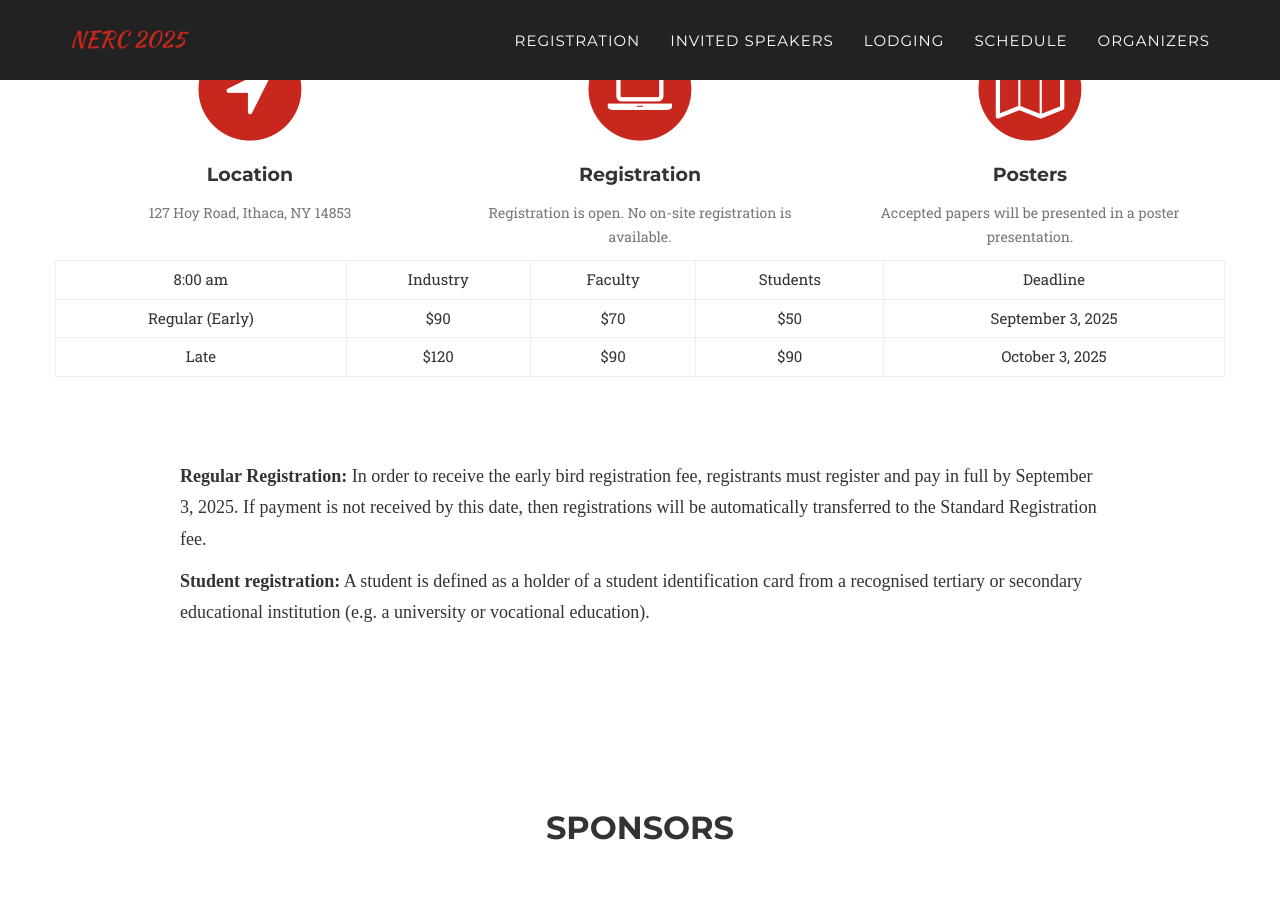
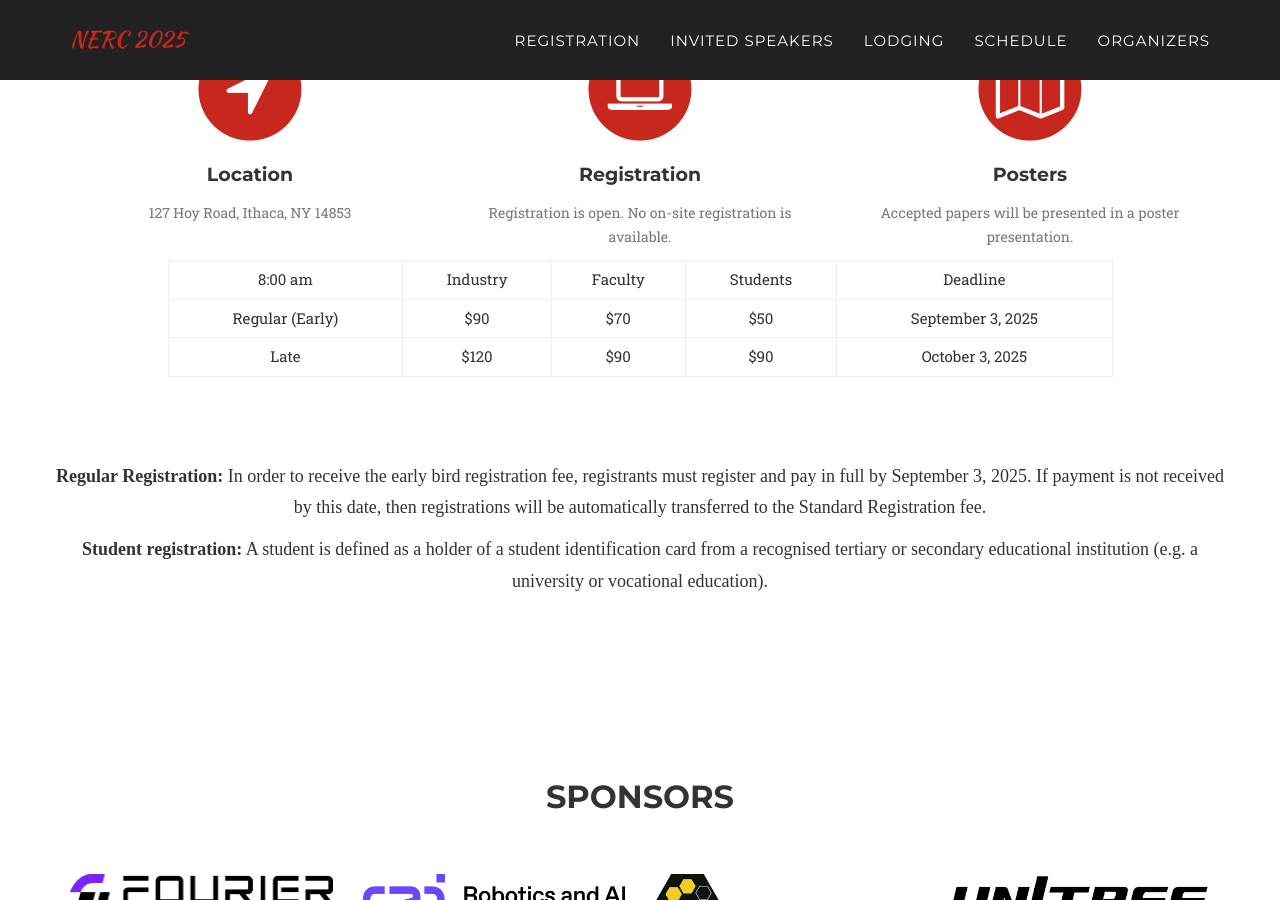
Before and after one commit to Cornell-Tech-AIRLab/cornell2025.nerc.io, a Jekyll site: the page built from index.html, in a window 1280 px wide and 900 px high, scrolled down 1199 px. Built offline with Jekyll 4.4.1, drawn with Linux system fonts in a browser that asks for light colours; some web fonts are replaced.

Commit message:
reg table in col

```diff
--- a/_includes/registration.html
+++ b/_includes/registration.html
@@ -46,6 +46,7 @@
 
       <p><br></p>
 
+      <div class="col-sm-10" style="float:none;margin:auto;">
       <table class="table table-bordered mx-auto">
         <tbody>
           <tr>
@@ -102,7 +103,7 @@
         </tbody>
       </table>
       </div>
-      <div class="col-sm-10" style="float:none;margin:auto;">
+
         <p style="font-family: 'Times New Roman', Times, serif; font-size: 18px;"><br><br><b>Regular Registration:</b> In order to receive the early bird registration fee, registrants must register and pay in full by September 3, 2025. If payment is not received by this date, then registrations will be automatically transferred to the Standard Registration fee.</p>
         <p style="font-family: 'Times New Roman', Times, serif; font-size: 18px;"><b>Student registration:</b> A student is defined as a holder of a student identification card from a recognised tertiary or secondary educational institution (e.g. a university or vocational education).</p>
       </div>
```
